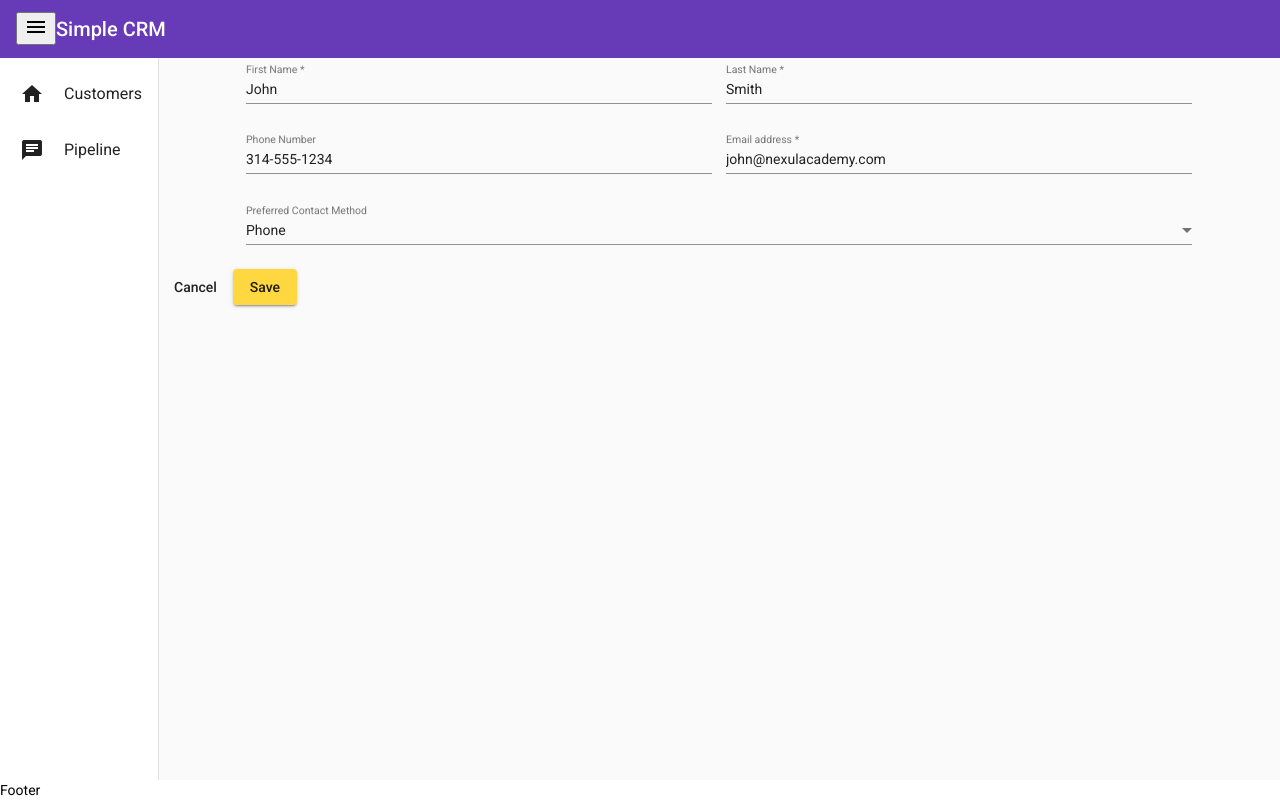
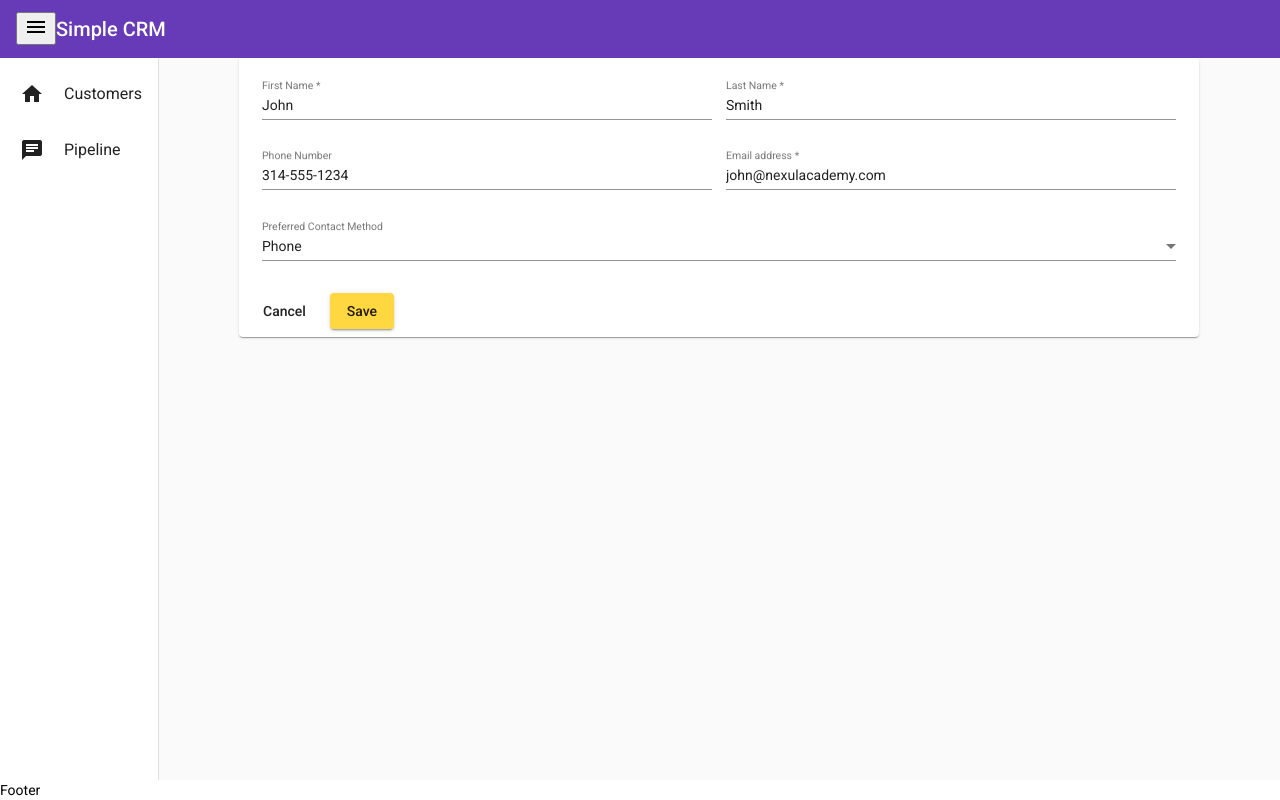
Before and after one commit to c-bec-k/aspnet-core-fundamentals-v3, an Angular app in the folder aspnet-core-fundamentals-v3/simple-crm-cli/: page /customer/1 in a window 1280 px wide. Built offline with nearby package versions, Linux system fonts and the light colour scheme.

Commit message:
64a II: Mat-Card Bogaloo

```diff
--- a/aspnet-core-fundamentals-v3/simple-crm-cli/src/app/customer/customer-detail/customer-detail.component.css
+++ b/aspnet-core-fundamentals-v3/simple-crm-cli/src/app/customer/customer-detail/customer-detail.component.css
@@ -1,7 +1,10 @@
-form {
+.container {
   max-width: 60rem;
   margin-left: auto;
   margin-right: auto;
+}
+
+form {
   display: flex;
   flex-direction: column;
   flex-wrap: wrap;
--- a/aspnet-core-fundamentals-v3/simple-crm-cli/src/app/customer/customer-detail/customer-detail.component.html
+++ b/aspnet-core-fundamentals-v3/simple-crm-cli/src/app/customer/customer-detail/customer-detail.component.html
@@ -1,3 +1,5 @@
+<div class="container">
+<mat-card>
   <form [formGroup]="detailForm" novalidate>
     <mat-form-field>
       <mat-label>First Name</mat-label>
@@ -29,12 +31,12 @@
     </mat-form-field>
   </form>
 
-<mat-dialog-actions>
+<mat-card-actions>
   <button mat-button (click)="cancel()">Cancel</button>
   <button mat-raised-button (click)="save()" color="accent">Save</button>
-</mat-dialog-actions>
-
-
+</mat-card-actions>
+</mat-card>
+</div>
 <!-- <pre>
   {{customer | json}}
 </pre> -->
```
